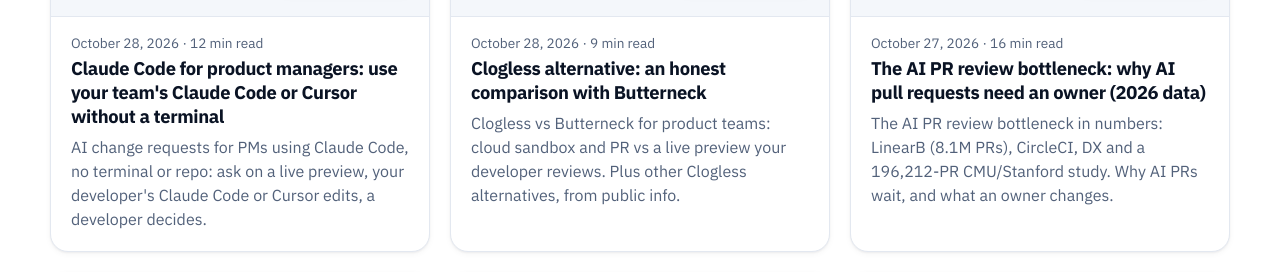
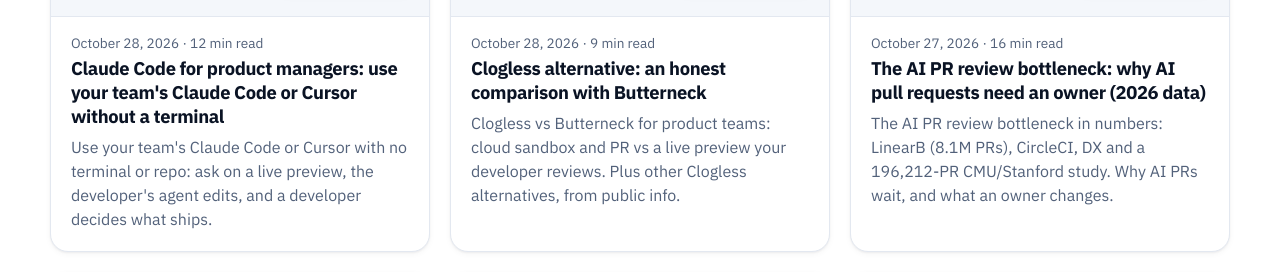
Before and after one commit to Lanatus-Systems/maintainer-pro-marketing, a Next.js app: page /blog in a window 1280 px wide. Shown: the part 2420-2692 px from the top of the page. Built offline with nearby package versions, Linux system fonts and the light colour scheme; no server answers.

Commit message:
K-233: claude-code-for-PMs meta that leads with the job
Use the team's Claude Code or Cursor, a live preview, and "a developer decides what ships." Claims already in the post.

```diff
--- a/src/content/posts/claude-code-for-product-managers.ts
+++ b/src/content/posts/claude-code-for-product-managers.ts
@@ -5,7 +5,7 @@ export const post: BlogPost = {
   title: "Claude Code for product managers: use your team's Claude Code or Cursor without a terminal",
   seoTitle: "Claude Code for product managers, without the terminal",
   description:
-    "AI change requests for PMs using Claude Code, no terminal or repo: ask on a live preview, your developer's Claude Code or Cursor edits, a developer decides.",
+    "Use your team's Claude Code or Cursor with no terminal or repo: ask on a live preview, the developer's agent edits, and a developer decides what ships.",
   date: "2026-10-28",
   updated: "2026-11-17",
   author: "The Butterneck team",
```
